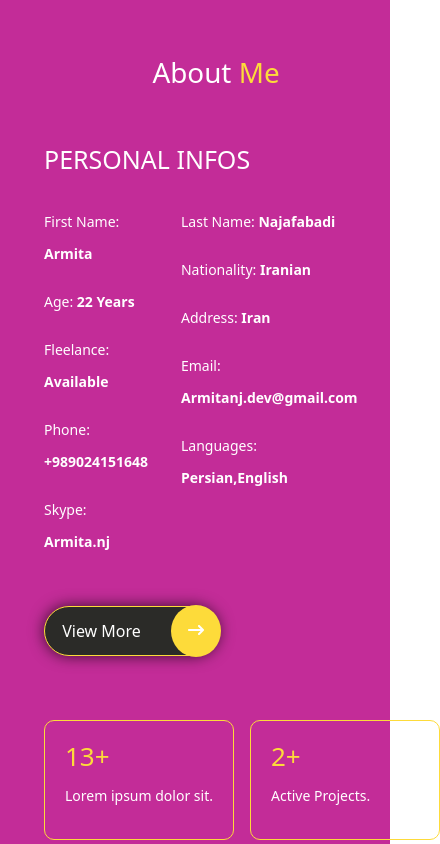
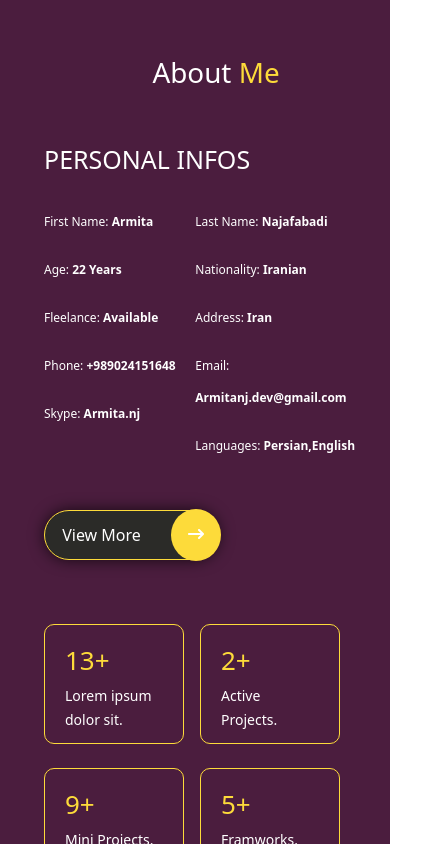
Before and after one commit to Armitanj/Portfolio-Project, a React (Create React App) app: page /about in a window 390 px wide. Shown: the top 844 px of the page, 440 px wide, since content can reach past the window. Built offline with nearby package versions, Linux system fonts and the light colour scheme.

Commit message:
"480px breakepoint"

```diff
--- a/src/responsive.css
+++ b/src/responsive.css
@@ -166,6 +166,37 @@
 }
 @media (max-width: 480px){
     .app{
-        background-color: #c32c98;
+        background-color: #4b1d3e;
+    }
+
+    .myName,.jobTitle{
+        font-size: 20px !important;
+    }
+    .jobTitle {
+        margin: 0.1rem 0 1rem 0;
+    }
+    .desc{
+        font-size: 12px !important;
+    }
+    .firstSec {
+        width: 50%;
+    }
+
+    .secondSec {
+        width: 60%;
+        margin-left: 1rem;
+    }
+    .firstSec,
+    .secondSec {
+        font-size: 12px;
+    }
+    .rightAboutSec {
+        display: grid;
+        grid-template-columns: 50% 50%;
+    }
+    .rightAboutSec .infoBox {
+        width: auto;
+        height: 120px;
+        line-height: 1.5rem;
     }
 }
```
